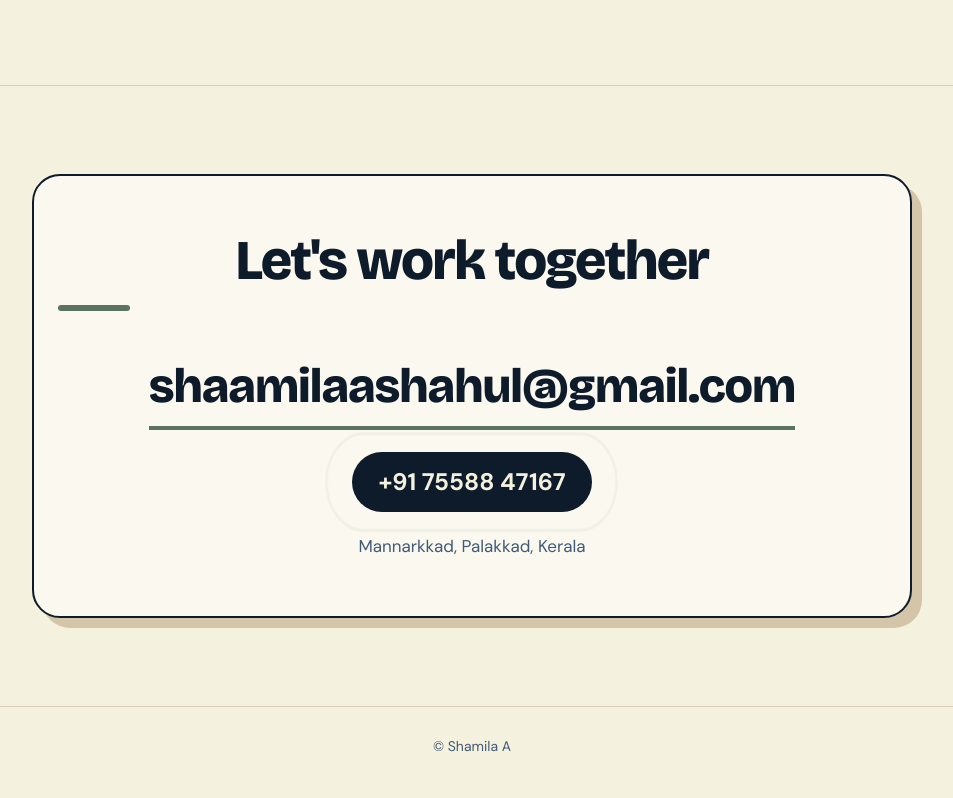
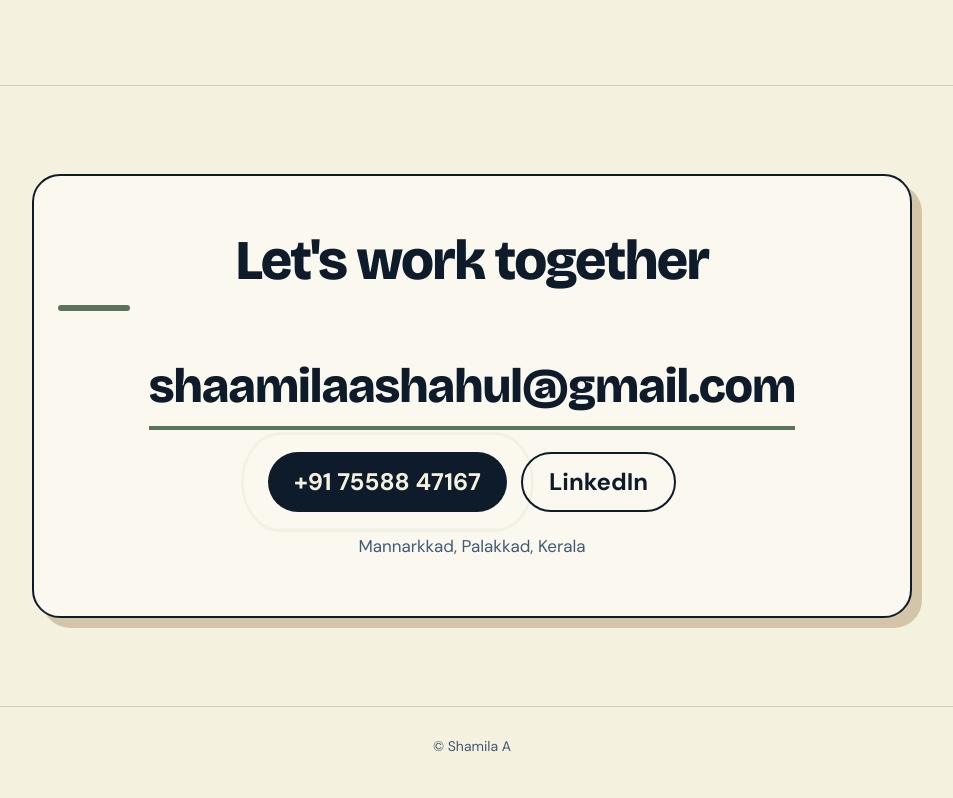
Before and after one commit to shamilash/WEB-PORTFOLIO, a plain HTML site: page index.html in a window 1280 px wide. Shown: the part 4521-5319 px from the top of the page, without its empty margins (168-1121 px from the left). Drawn offline with nearby package versions, Linux system fonts and the light colour scheme.

Commit message:
Add files via upload

```diff
--- a/index.html
+++ b/index.html
@@ -185,6 +185,11 @@ h2.in::after{transform:scaleX(1)}
 .plink:hover{background:var(--accent);color:#fff}
 .plink:hover b{transform:translateX(6px)}
 @media(max-width:760px){.pgrid{grid-template-columns:1fr;gap:30px}.pc,.pc.c2,.pc.c3{box-shadow:5px 5px 0 var(--accent)}.pc.c2{box-shadow:5px 5px 0 var(--butter)}.pc.c3{box-shadow:5px 5px 0 var(--mint)}.pbody{padding:22px}.no{font-size:56px;right:14px}}
+.cbtns{display:flex;gap:14px;justify-content:center;flex-wrap:wrap}
+.contact a.tel:hover{color:var(--bg)}
+.contact a.li{background:transparent;color:var(--ink);border:2px solid var(--ink);padding:8px 26px}
+.contact a.li::after{display:none}
+.contact a.li:hover{background:var(--accent);border-color:var(--accent);color:var(--bg)}
 </style>
 </head>
 <body>
@@ -268,7 +273,7 @@ h2.in::after{transform:scaleX(1)}
 <section id="contact" class="contact"><div class="wrap">
 <h2>Let's work together</h2>
 <a class="mail" href="mailto:shaamilaashahul@gmail.com">shaamilaashahul@gmail.com</a>
-<div><a class="tel" href="tel:+917558847167">+91 75588 47167</a></div>
+<div class="cbtns"><a class="tel" href="tel:+917558847167">+91 75588 47167</a><a class="tel li" href="https://www.linkedin.com/in/shamila-a-4b8bb6326" target="_blank" rel="noopener">LinkedIn</a></div>
 <p>Mannarkkad, Palakkad, Kerala</p>
 </div></section>
 <footer>© Shamila A</footer>
```
